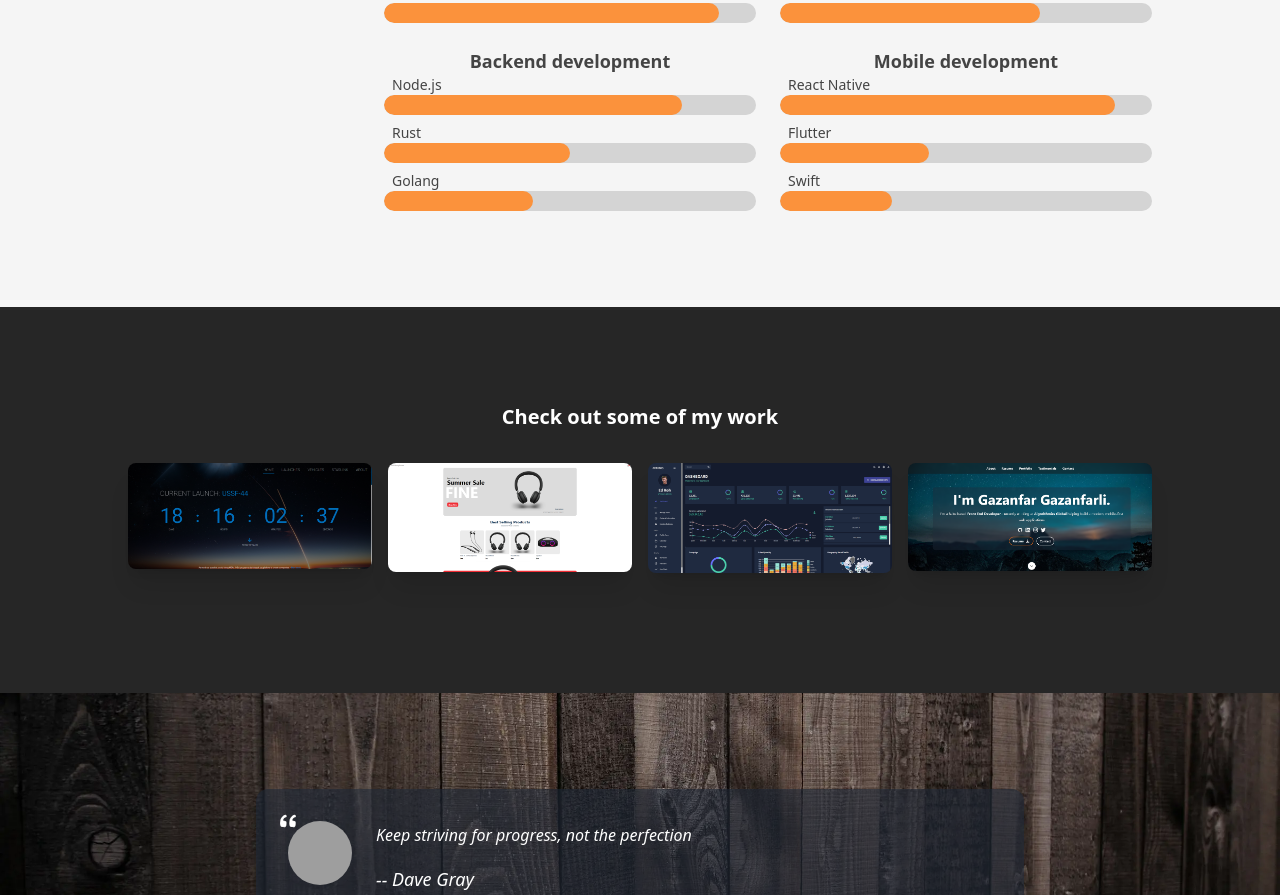
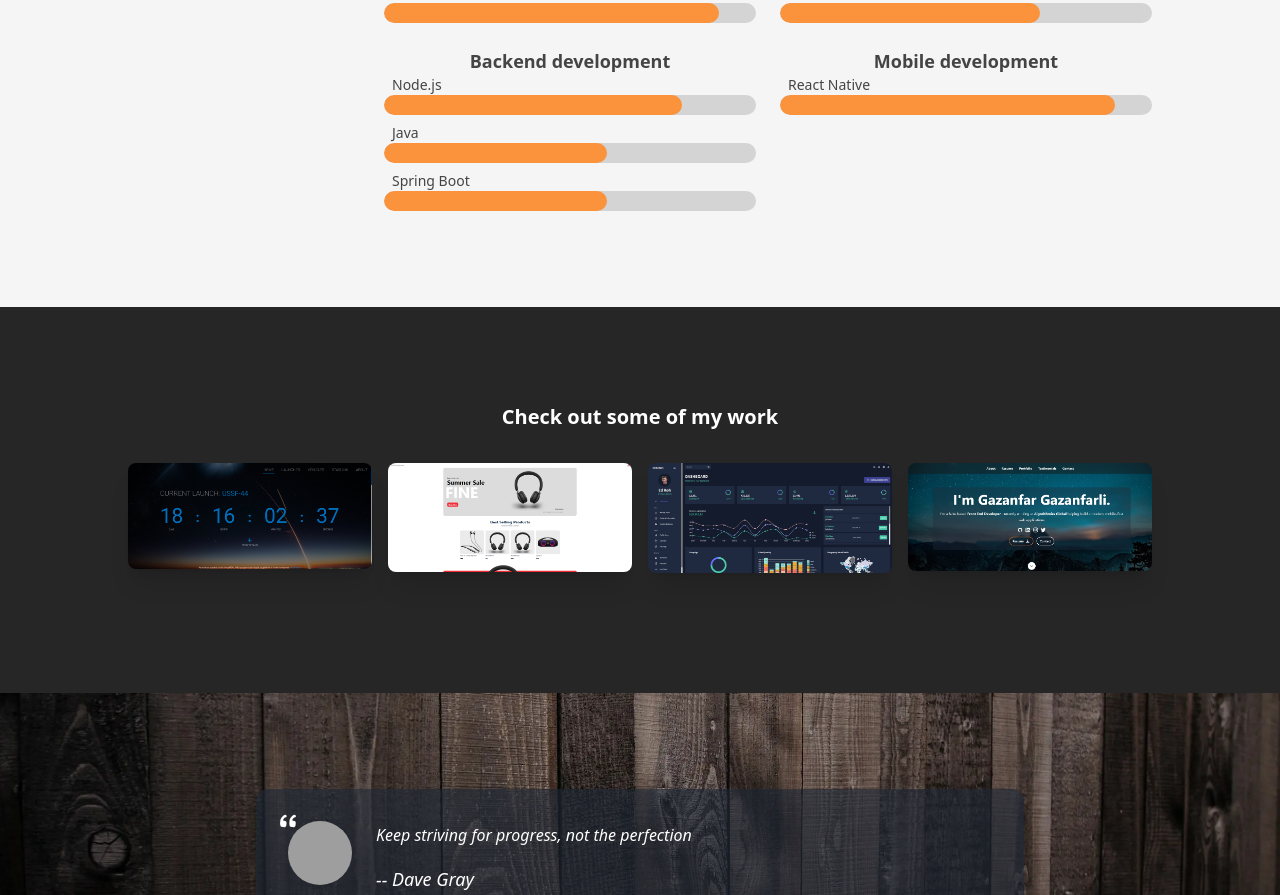
Before and after one commit to gazanfarli/my-portfolio, a Next.js app: page / in a window 1280 px wide. Shown: the part 2285-3180 px from the top of the page. Built offline with nearby package versions, Linux system fonts and the light colour scheme; grey boxes are pictures that could not be loaded.

Commit message:
updating skills section

```diff
--- a/src/data/data.tsx
+++ b/src/data/data.tsx
@@ -145,13 +145,13 @@ export const skills: SkillGroup[] = [
         level: 8,
       },
       {
-        name: 'Rust',
-        level: 5,
+        name: 'Java',
+        level: 6,
       },
       {
-        name: 'Golang',
-        level: 4,
-      },
+        name: 'Spring Boot',
+        level: 6,
+      }
     ],
   },
   {
@@ -160,15 +160,7 @@ export const skills: SkillGroup[] = [
       {
         name: 'React Native',
         level: 9,
-      },
-      {
-        name: 'Flutter',
-        level: 4,
-      },
-      {
-        name: 'Swift',
-        level: 3,
-      },
+      }
     ],
   },
 ];
```
